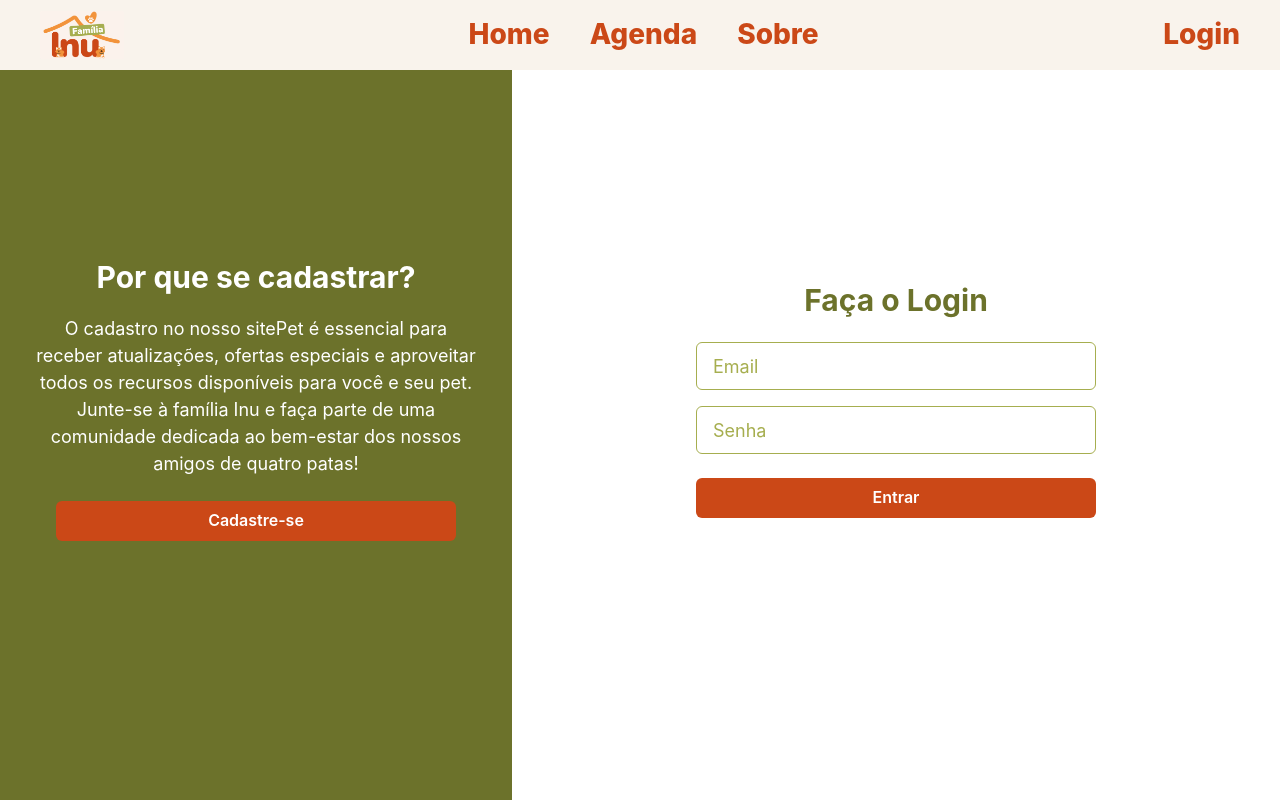
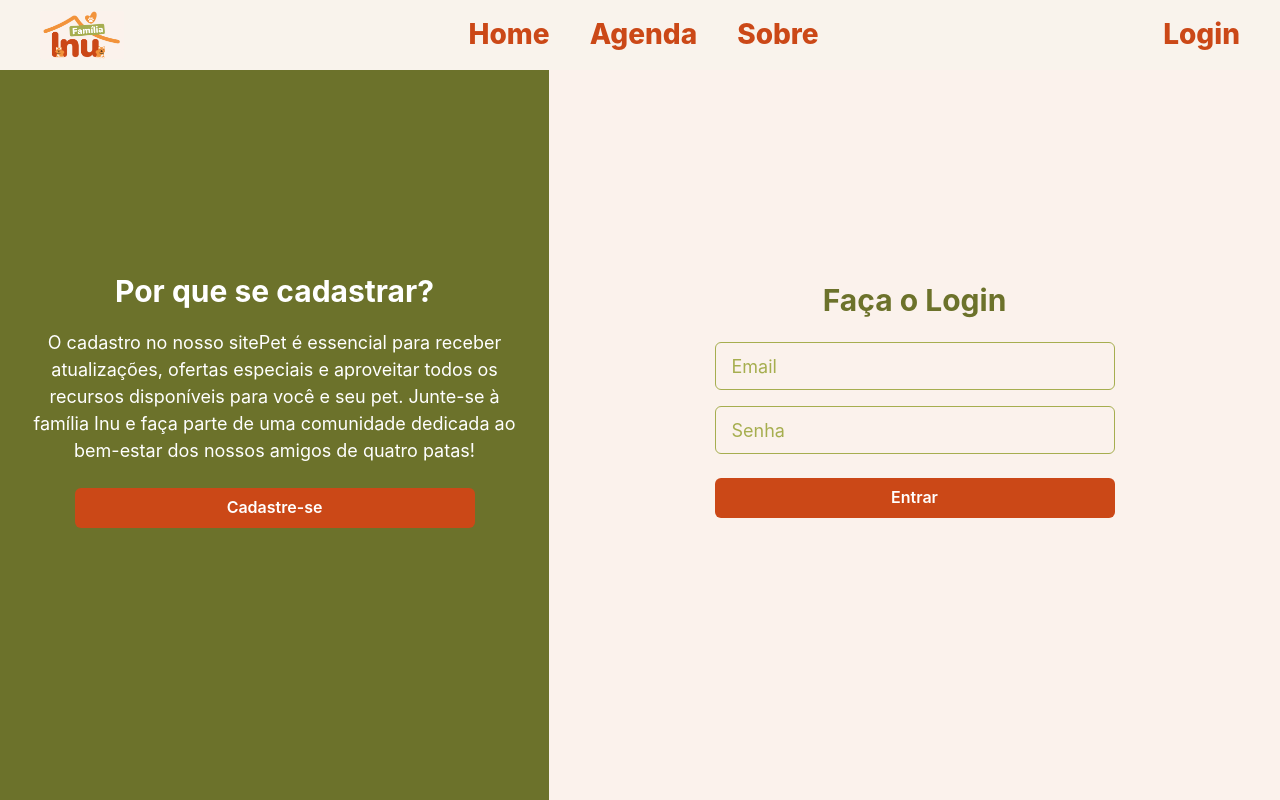
Before and after one commit to yamashita-tiemi/Familia-Inu, a Next.js app: page /login in a window 1280 px wide. Built offline with nearby package versions, Linux system fonts and the light colour scheme.

Commit message:
Refactor login page into separate components

```diff
--- /dev/null
+++ b/src/app/_components/ExplanatorySection.tsx
@@ -0,0 +1,48 @@
+import { Flex, Heading, Text, Button } from '@chakra-ui/react';
+import NextLink from 'next/link';
+
+export function ExplanatorySection() {
+    return (
+        <Flex
+            width="45%"
+            bg="#6C722B"
+            padding={8}
+            justifyContent="center"
+            alignItems="center"
+            minHeight="100vh"
+            direction="column"
+            zIndex={1}>
+            <Heading
+                textAlign="center"
+                color="#FFFFFF"
+                size="lg"
+                marginBottom={5}
+            >
+                Por que se cadastrar?
+            </Heading>
+            <Text
+                color="#FFFFFF"
+                fontSize="lg"
+                textAlign="center"
+                marginBottom={6}
+            >
+                O cadastro no nosso sitePet é essencial para receber atualizações, ofertas especiais e aproveitar todos os recursos disponíveis para você e seu pet.
+                Junte-se à família Inu e faça parte de uma comunidade dedicada ao bem-estar dos nossos amigos de quatro patas!
+            </Text>
+            <Button
+                as={NextLink}
+                href="/cadastro"
+                bg="#CB4817"
+                color="white"
+                variant="solid"
+                width="400px"
+                _hover={{ bg: "#F2933C" }}
+            >
+                Cadastre-se
+            </Button>
+        </Flex>
+    );
+}
+
+
+export default ExplanatorySection;
--- /dev/null
+++ b/src/app/_components/LoginForm.tsx
@@ -0,0 +1,49 @@
+import { Stack, Heading, Input, Button } from '@chakra-ui/react';
+
+export function LoginForm() {
+    return (
+        <Stack
+            width="60%"
+            minHeight="100vh"
+            padding={8}
+            spacing={6}
+            justifyContent="center"
+            alignItems="center"
+            bg="#FBF2EC"
+        >
+            <Heading
+                textAlign="center"
+                size="lg"
+                color="#6C722B"
+            >
+                Faça o Login
+            </Heading>
+            <Stack spacing={4} width="100%" maxWidth="400px" margin="0 auto">
+                <Input
+                    placeholder="Email"
+                    size="lg"
+                    borderColor="#A6AE4F"
+                    _placeholder={{ color: '#A6AE4F' }}
+                    _focus={{ borderColor: "#CB4817" }} // Cor laranja ao focar no campo
+                />
+                <Input
+                    type="password"
+                    placeholder="Senha"
+                    size="lg"
+                    borderColor="#A6AE4F"
+                    _placeholder={{ color: '#A6AE4F' }}
+                    _focus={{ borderColor: "#CB4817" }} // Cor laranja ao focar no campo
+                />
+            </Stack>
+            <Button
+                bg="#CB4817"
+                color="white"
+                variant="solid"
+                width="400px"
+                _hover={{ bg: "#F2933C" }}// Laranja mais claro ao passar o mouse
+            >
+                Entrar
+            </Button>
+        </Stack>
+    );
+}
--- a/src/app/globals.css
+++ b/src/app/globals.css
@@ -5,6 +5,16 @@
     --red: #CB4817;
     --orange: #F2933C;
     --yellow: #F2C94C;
+    --bg-primary: #A6AE4F;
+    --bg-secondary: #F9F3EC;
+    --bg-tertiary: #F2933C;
+    --color-primary: #CB4817;
+    --color-secondary: rgba(203, 72, 23, 0.8);
+    --color-tertiary: rgba(203, 72, 23, 0.3);
+    --color-quaternary: rgba(203, 72, 23, 0.2);
+    --text-black: black;
+    --text-white: white;
+    --bg-nb: #FBF2EC;
 
     /* Adicionando cores de texto e fundo para um design completo */
     --text-primary: #333333;
--- a/src/app/login/page.tsx
+++ b/src/app/login/page.tsx
@@ -1,6 +1,7 @@
-import { Flex, Stack, Button, Heading, Input, Text } from '@chakra-ui/react';
-import NextLink from 'next/link';
+import { Stack } from '@chakra-ui/react';
 import Navbar from '../_components/navbar';
+import { ExplanatorySection } from '../_components/ExplanatorySection';
+import { LoginForm } from '../_components/LoginForm';
 import '../globals.css';
 
 export function LoginPage() {
@@ -17,91 +18,8 @@ export function LoginPage() {
                 minHeight="100vh"
                 direction="row"
             >
-                {/* Seção explicativa */}
-                <Flex
-                    width="40%"
-                    bg="#6C722B"
-                    padding={8}
-                    justifyContent="center"
-                    alignItems="center"
-                    minHeight="100vh"
-                    direction="column"
-                    zIndex={1} // Garante que fique "por cima" da outra seção
-                >
-                    <Heading
-                        textAlign="center"
-                        color="#FFFFFF"
-                        size="lg"
-                        marginBottom={5}
-                    >
-                        Por que se cadastrar?
-                    </Heading>
-                    <Text
-                        color="#FFFFFF"
-                        fontSize="lg"
-                        textAlign="center"
-                        marginBottom={6}
-                    >
-                        O cadastro no nosso sitePet é essencial para receber atualizações, ofertas especiais e aproveitar todos os recursos disponíveis para você e seu pet.
-                        Junte-se à família Inu e faça parte de uma comunidade dedicada ao bem-estar dos nossos amigos de quatro patas!
-                    </Text>
-                    <Button
-                        as={NextLink}
-                        href="/cadastro"
-                        bg="var(--red)"
-                        color="white"
-                        variant="solid"
-                        width="400px"
-                        _hover={{ bg: "var(--orange)" }} // Laranja mais claro ao passar o mouse
-                    >
-                        Cadastre-se
-                    </Button>
-                </Flex>
-
-                {/* Seção do formulário */}
-                <Stack
-                    width="60%"
-                    minHeight="100vh"
-                    padding={8}
-                    spacing={6}
-                    justifyContent="center"
-                    alignItems="center"
-                    bg="#FFFFFF"
-                >
-                    <Heading
-                        textAlign="center"
-                        color="var(--green-dark)"
-                        size="lg"
-                    >
-                        Faça o Login
-                    </Heading>
-                    <Stack spacing={4} width="100%" maxWidth="400px" margin="0 auto">
-                        <Input
-                            placeholder="Email"
-                            size="lg"
-                            borderColor="#A6AE4F"
-                            _placeholder={{ color: '#A6AE4F' }}
-                            _focus={{ borderColor: "#CB4817" }} // Cor laranja ao focar no campo
-                        />
-                        <Input
-                            type="password"
-                            placeholder="Senha"
-                            size="lg"
-                            borderColor="#A6AE4F"
-                            _placeholder={{ color: '#A6AE4F' }}
-                            _focus={{ borderColor: "#CB4817" }} // Cor laranja ao focar no campo
-                        />
-                    </Stack>
-                    <Button
-                        bg="var(--red)"
-                        color="white"
-                        variant="solid"
-                        width="400px"
-                        _hover={{ bg: "var(--orange)" }}// Laranja mais claro ao passar o mouse
-                    >
-                        Entrar
-                    </Button>
-                </Stack>
+                <ExplanatorySection />
+                <LoginForm />
             </Stack>
         </>
     );
```
